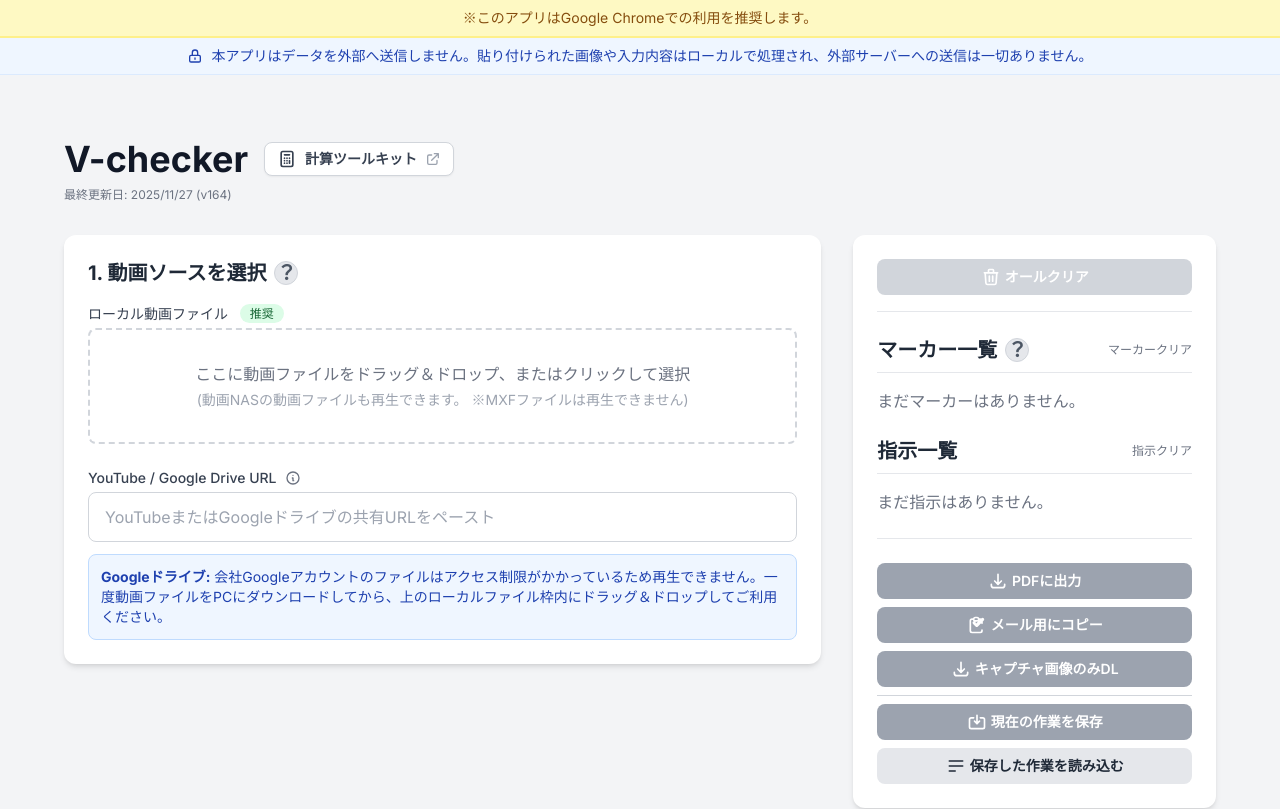
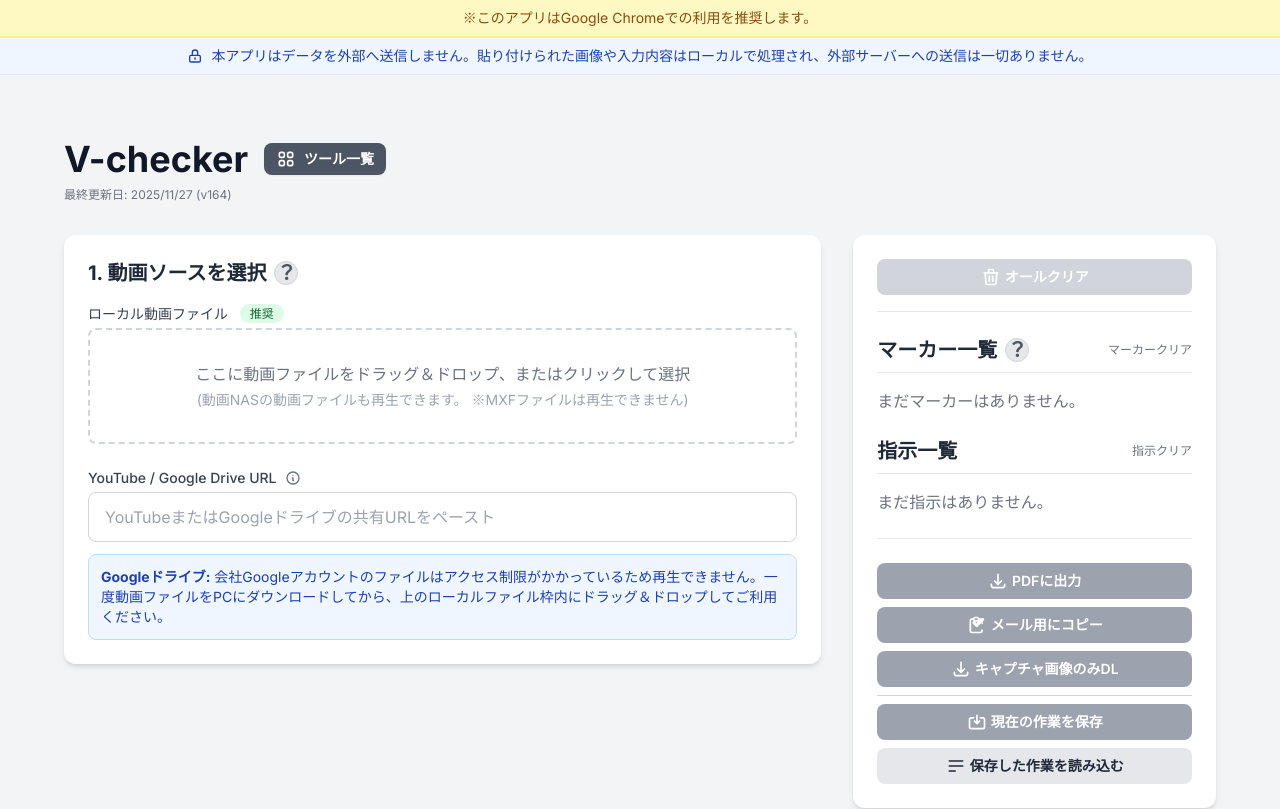
Before and after one commit to yueda-spec/V-checker, a plain HTML site: page index.html in a window 1280 px wide. Shown: the top 809 px of the page. Drawn offline with nearby package versions, Linux system fonts and the light colour scheme.

Commit message:
Update index.html

```diff
--- a/index.html
+++ b/index.html
@@ -220,15 +220,14 @@
             <div class="flex flex-wrap items-center gap-4">
                 <h1 class="text-3xl md:text-4xl font-bold text-gray-900">V-checker</h1>
 
-                <a href="https://yueda-spec.github.io/ToolKit/" target="_blank" rel="noopener noreferrer" class="flex items-center gap-2 bg-white border border-gray-300 text-gray-700 px-3 py-1.5 rounded-lg text-sm font-bold hover:bg-gray-50 hover:text-blue-600 transition shadow-sm whitespace-nowrap">
-                    <svg xmlns="http://www.w3.org/2000/svg" class="h-5 w-5" fill="none" viewBox="0 0 24 24" stroke="currentColor" stroke-width="2">
-                        <path stroke-linecap="round" stroke-linejoin="round" d="M9 7h6m0 10v-3m-3 3h.01M9 17h.01M9 14h.01M12 14h.01M15 11h.01M12 11h.01M9 11h.01M7 21h10a2 2 0 002-2V5a2 2 0 00-2-2H7a2 2 0 00-2 2v14a2 2 0 002 2z" />
-                    </svg>
-                    <span>計算ツールキット</span>
-                    <svg xmlns="http://www.w3.org/2000/svg" class="h-4 w-4 text-gray-400" fill="none" viewBox="0 0 24 24" stroke="currentColor">
-                        <path stroke-linecap="round" stroke-linejoin="round" stroke-width="2" d="M10 6H6a2 2 0 00-2 2v10a2 2 0 002 2h10a2 2 0 002-2v-4M14 4h6m0 0v6m0-6L10 14" />
-                    </svg>
-                </a>
+                <a href="https://yueda-spec.github.io/Portal/" class="flex items-center gap-2 bg-gray-600 text-white px-3 py-1.5 rounded-lg text-sm font-bold hover:bg-gray-700 transition shadow-sm whitespace-nowrap mr-2">
+  <svg xmlns="http://www.w3.org/2000/svg" class="h-5 w-5" fill="none" viewBox="0 0 24 24" stroke="currentColor">
+    <path stroke-linecap="round" stroke-linejoin="round" stroke-width="2" d="M4 6a2 2 0 012-2h2a2 2 0 012 2v2a2 2 0 01-2 2H6a2 2 0 01-2-2V6zM14 6a2 2 0 012-2h2a2 2 0 012 2v2a2 2 0 01-2 2h-2a2 2 0 01-2-2V6zM4 16a2 2 0 012-2h2a2 2 0 012 2v2a2 2 0 01-2 2H6a2 2 0 01-2-2v-2zM14 16a2 2 0 012-2h2a2 2 0 012 2v2a2 2 0 01-2 2h-2a2 2 0 01-2-2v-2z" />
+  </svg>
+  <span>ツール一覧</span>
+</a>
+
+
             </div>
 
             <p class="text-xs text-gray-500 mt-2">
```
